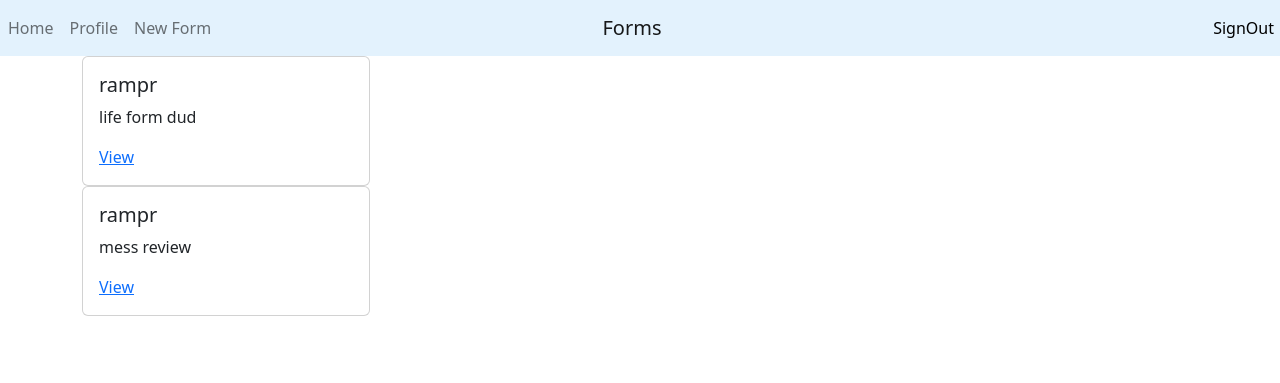
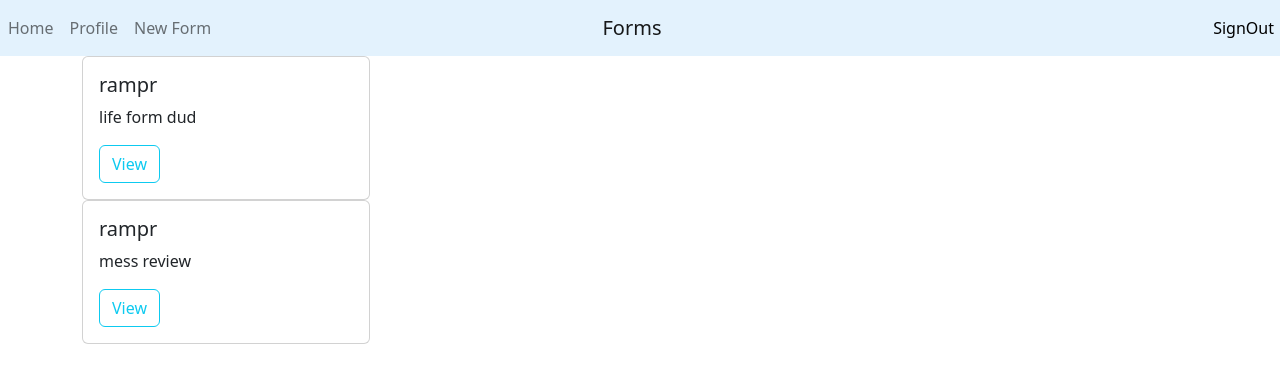
Before and after one commit to AaryaaRam/IITISoC-22-Web21-Google-Form-Clone, a Django app: page / in a window 1280 px wide. Shown: the top 383 px of the page. Run offline with Django 4.2, Linux system fonts and the light colour scheme; a user stored in the database is signed in; data comes from the database, SQL or seed files in the repository; both versions use the stored data as it was after the commit.

Commit message:
view btn on form

```diff
--- a/templates/home.html
+++ b/templates/home.html
@@ -21,7 +21,7 @@
             <div class="card-body">
             <h5 class="card-title">{{gform.owner}}</h5>
             <p class="card-text">{{gform.name}}</p>
-            <a href="{% url 'form-view' gform.id %}">View</a>
+            <a class="btn btn-outline-info" href="{% url 'form-view' gform.id %}">View</a>
             </div>
         </div>
 
```
Also changed, not shown: db.sqlite3.
